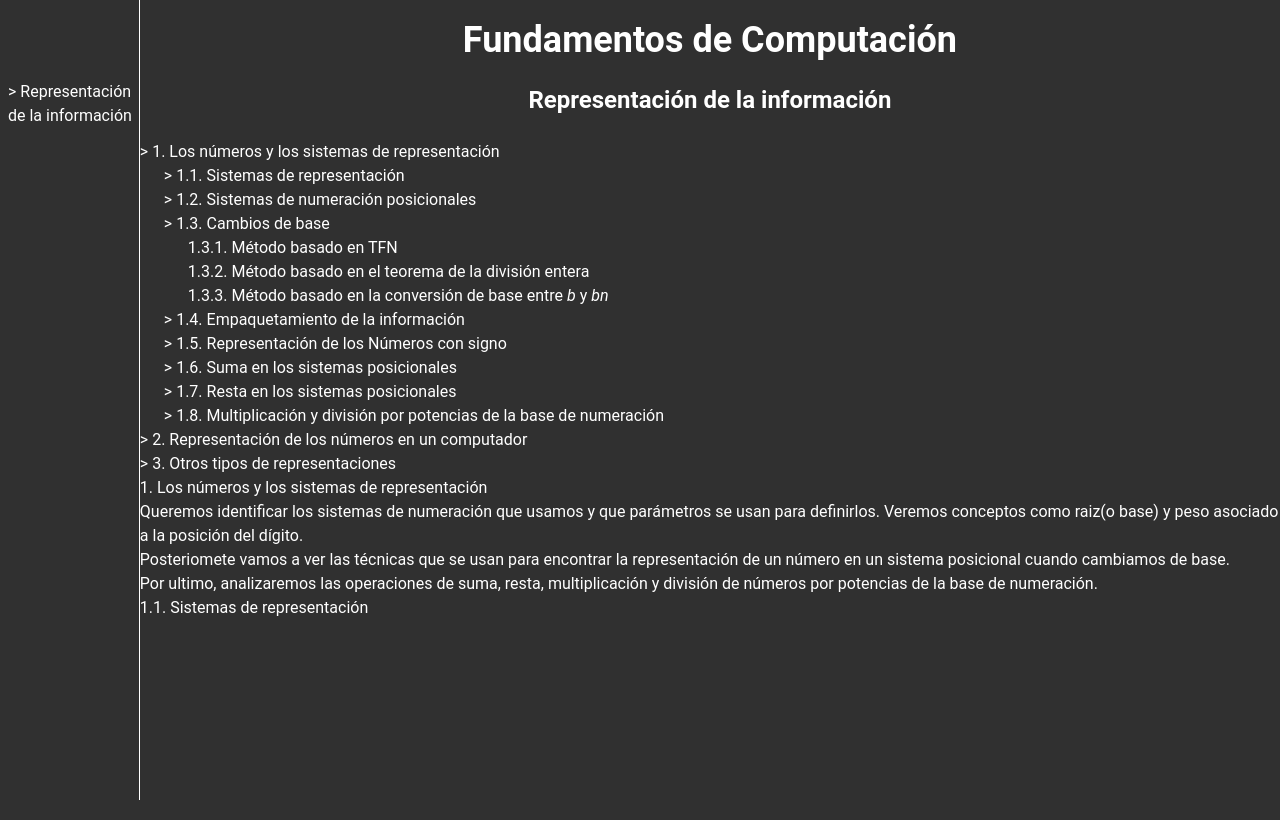
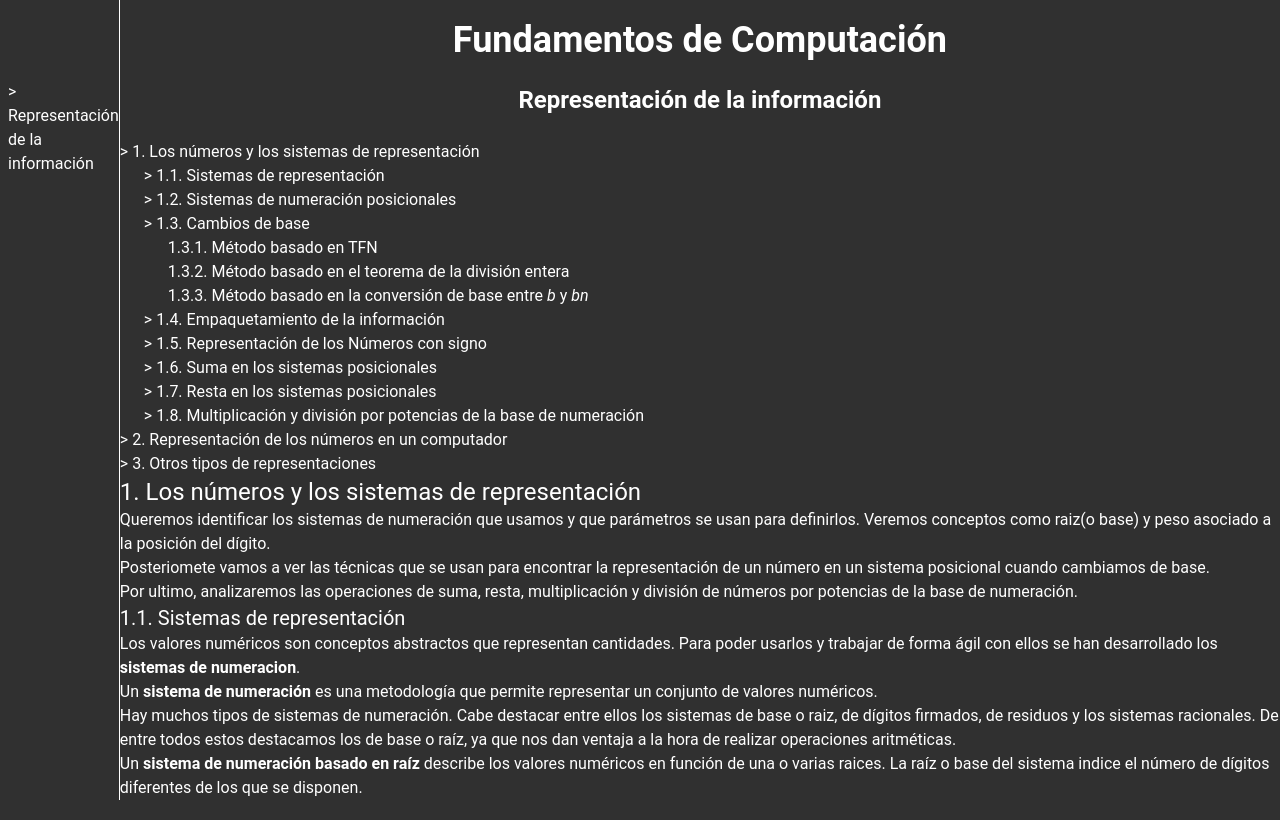
Before and after one commit to abravo83/angular-fundamentos-computacion, an Angular app: page /representacion-informacion in a window 1280 px wide. Built offline with nearby package versions, Linux system fonts and the light colour scheme.

Commit message:
Mejorar la estructura y el estilo de la sección "Los números y los sistemas de representación"

```diff
--- a/src/app/pages/representacion-informacion/representacion-informacion.html
+++ b/src/app/pages/representacion-informacion/representacion-informacion.html
@@ -42,17 +42,28 @@
     </nav>
   </section>
   <section>
-    <header>
-      <h3 id="1_numeros_y_sistemas">1. Los números y los sistemas de representación</h3>
+    <header class="section__header">
+      <h3 id="1_numeros_y_sistemas" class="text-2xl">1. Los números y los sistemas de representación</h3>
+    </header>
+    <div class="section__content">
       <p>Queremos identificar los sistemas de numeración que usamos y que parámetros se usan para definirlos. Veremos conceptos como <span>raiz</span>(o <span>base</span>) y peso asociado a la posición del dígito.</p>
       <p>Posteriomete vamos a ver las técnicas que se usan para encontrar la representación de un número en un sistema posicional cuando cambiamos de base.</p>
       <p>Por ultimo, analizaremos las operaciones de suma, resta, multiplicación y división de números por potencias de la base de numeración.</p>
-    </header>
-    <article>
-      <header>
-        <h4 id="1_1_sistemas_representacion">1.1. Sistemas de representación</h4>
+    </div>
+    <article class="article">
+      <header class="article__header">
+        <h4 id="1_1_sistemas_representacion" class="text-xl">1.1. Sistemas de representación</h4>
       </header>
-      <div></div>
+      <div class="article__body">
+        <p class="article__paragraph">Los valores numéricos son conceptos abstractos que representan cantidades. Para poder usarlos y trabajar de forma ágil con ellos se han desarrollado los <span class="font-semibold">sistemas de numeracion</span>.</p>
+        <div class="article__content_box">
+          <p>Un <span class="font-bold">sistema de numeración</span> es una metodología que permite representar un conjunto de valores numéricos.</p>
+        </div>
+        <p class="article__paragraph">Hay muchos tipos de sistemas de numeración. Cabe destacar entre ellos los sistemas de base o raiz, de dígitos firmados, de residuos y los sistemas racionales. De entre todos estos destacamos los de base o raíz, ya que nos dan ventaja a la hora de realizar operaciones aritméticas.</p>
+        <div class="article__content_box">
+          <p>Un <span class="font-bold">sistema de numeración basado en raíz</span> describe los valores numéricos en función de una o varias raices. La raíz o base del sistema indice el número de dígitos diferentes de los que se disponen.</p>
+        </div>
+      </div>
     </article>
     <footer></footer>
   </section>
```
